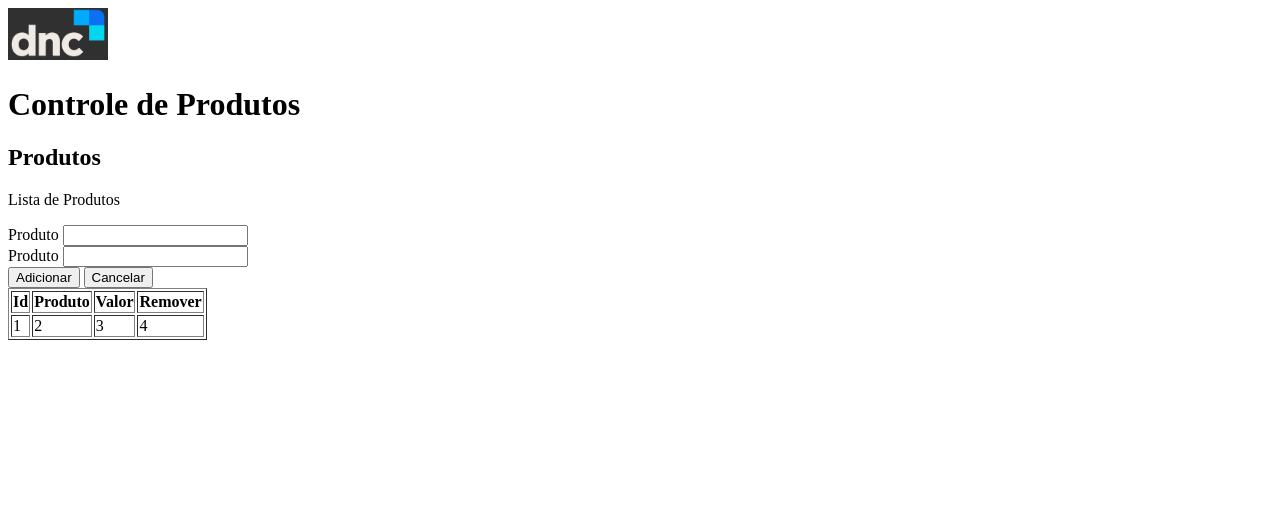
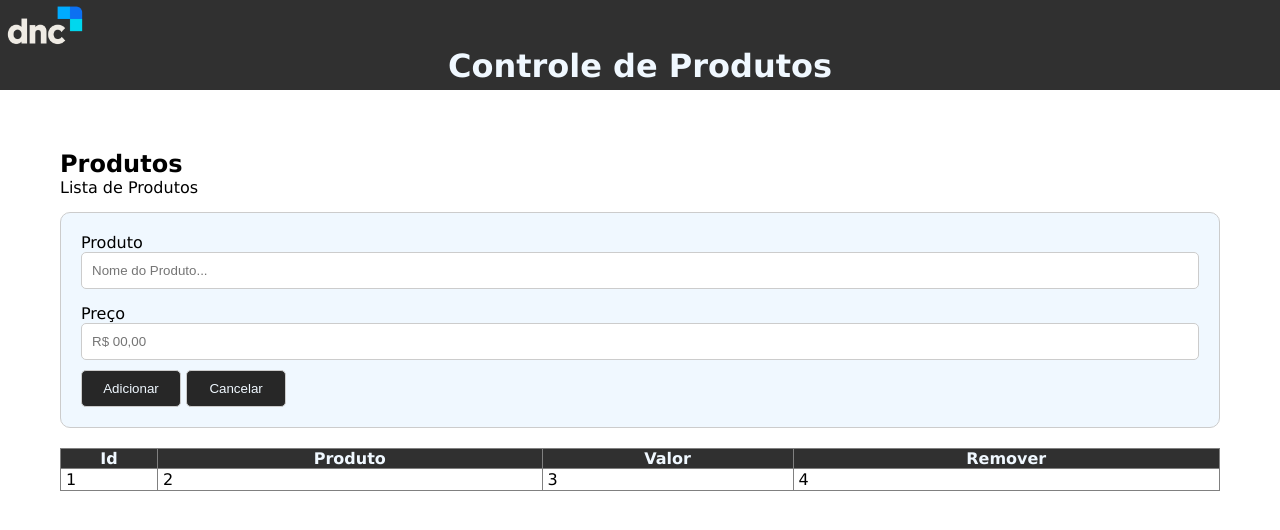
Before and after one commit to GeraldoNascimento27/Controle-de-Produtos, a plain HTML site: page index.html in a window 1280 px wide. Drawn offline with Linux system fonts and the light colour scheme.

Commit message:
Criação do CSS

```diff
--- a/index.html
+++ b/index.html
@@ -5,10 +5,12 @@
     <meta http-equiv="X-UA-Compatible" content="IE=edge">
     <meta name="viewport" content="width=device-width, initial-scale=1.0">
     <title>Controle de Produtos</title>
+
+    <link rel="stylesheet" href="style.css">
 </head>
 <body>
     <header>
-        <img src="logo.png" width="100px" alt="">
+        <img src="logo.png" width= "80px" alt="">
         <h1>Controle de Produtos</h1>
     </header>
     <main>
@@ -18,19 +20,21 @@
         </div>
 
         <section>
-            <div id="produto">
+            <div id="produto" class="dados">
                 <label for="produto">Produto</label>
-                <input type="text">
+                <input type="text" placeholder="Nome do Produto...">
             </div>
-            <div id="preco">
-                <label for="preco">Produto</label>
-                <input type="number">
+            <div id="preco" class="dados">
+                <label for="preco">Preço</label>
+                <input type="number" placeholder="R$ 00,00">
             </div>
 
             <div id="botoes">
                 <button>Adicionar</button>
                 <button>Cancelar</button>
             </div>
+
+        </section>
 
         <table border="1px">
             <th>Id</th>
@@ -45,8 +49,6 @@
                 <td>4</td>
             </tbody>
         </table>
-
-        </section>
     </main>
 </body>
 </html>
--- /dev/null
+++ b/style.css
@@ -0,0 +1,71 @@
+* {
+    margin: 0;
+    padding: 0;
+}
+
+body {
+    font-family: Verdana, Geneva, Tahoma, sans-serif;
+}
+
+header {
+    padding: 5px;
+    background-color: #303030;
+    color: aliceblue;
+
+    display: grid;
+    text-align: center;
+}
+
+main {
+    padding: 60px;
+}
+
+section {
+    margin-top: 15px;
+    margin-bottom: 20px;
+    padding: 20px;
+    background-color: aliceblue;
+    border: 1px solid;
+    border-color: #ccc;
+    border-radius: 10px;
+}
+
+.dados {
+    display: flex;
+    flex-direction: column;
+}
+
+#preco {
+    margin-top: 15px;
+}
+
+input {
+    padding: 10px;
+    border-radius: 5px;
+    border: 1px solid #ccc;
+}
+
+button {
+    margin-top: 10px;
+    background-color: rgb(39,39,39);
+    color: aliceblue;
+    padding: 10px;
+    border-radius: 5px;
+    border: 1px solid #ccc;
+    width: 100px;
+}
+
+table {
+    border-collapse: collapse;
+    width: 100%;
+}
+
+th {
+    background-color: #303030;
+    color: aliceblue;
+}
+
+td {
+    padding: 1px;
+    padding-left: 5px;
+}
```
Lines whose indentation alone changed are shown as unchanged.
